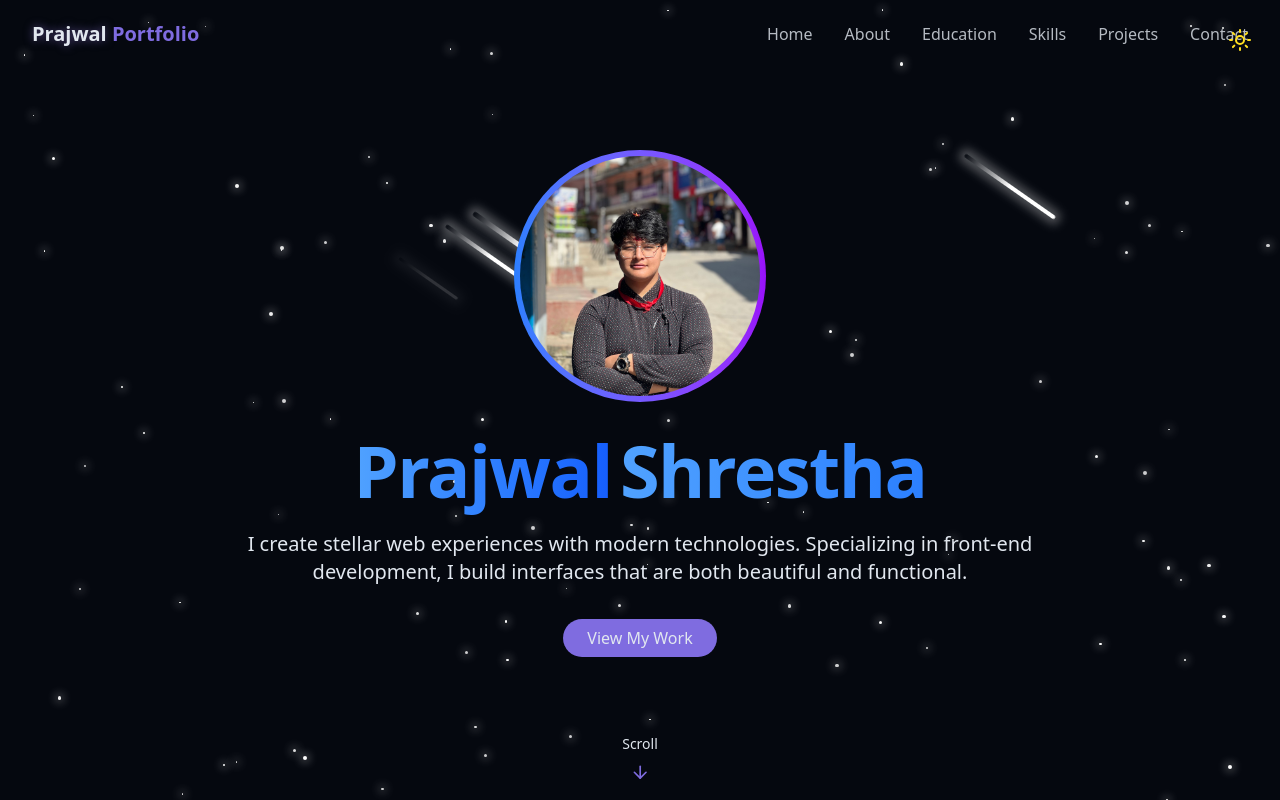
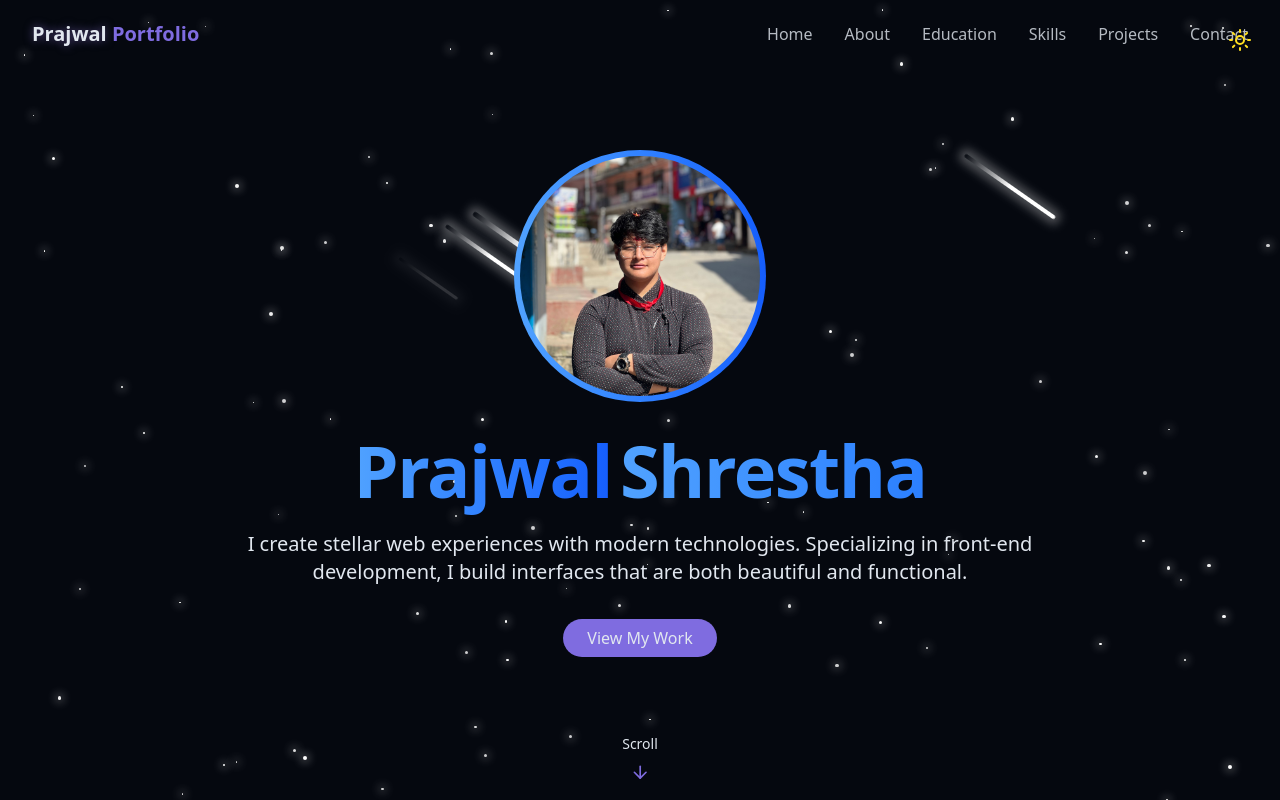
Before and after one commit to Prajwal-Shrestha/Portfoilo, a React (Vite) app: page / in a window 1280 px wide. Built offline with nearby package versions, Linux system fonts and the light colour scheme.

Commit message:
Finish hero section

```diff
--- a/src/components/HeroSection.jsx
+++ b/src/components/HeroSection.jsx
@@ -8,7 +8,7 @@ export const HeroSection = () => {
             className="relative min-h-screen flex flex-col items-center justify-center px-4"
         >
             {/* Profile Image */}
-            <div className="w-43 h-43 md:w-53 md:h-53 lg:w-63 lg:h-63 rounded-full bg-gradient-to-r from-blue-500 to-purple-600 mb-8 flex items-center justify-center">
+            <div className="w-43 h-43 md:w-53 md:h-53 lg:w-63 lg:h-63 rounded-full bg-gradient-to-r from-blue-400 to-blue-600 mb-8 flex items-center justify-center">
                 <img
                     src={Pic}
                     alt="User"
```
